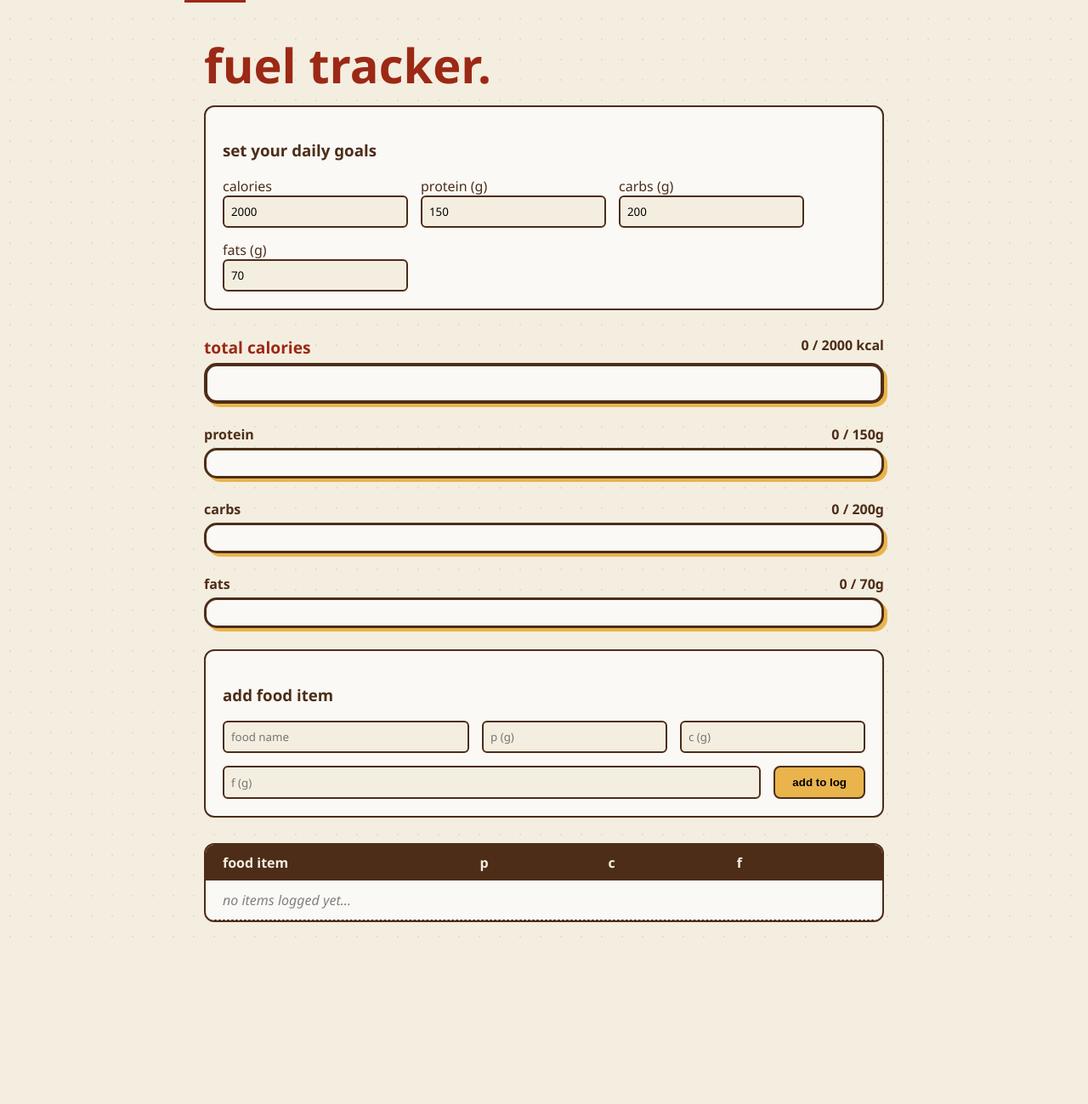
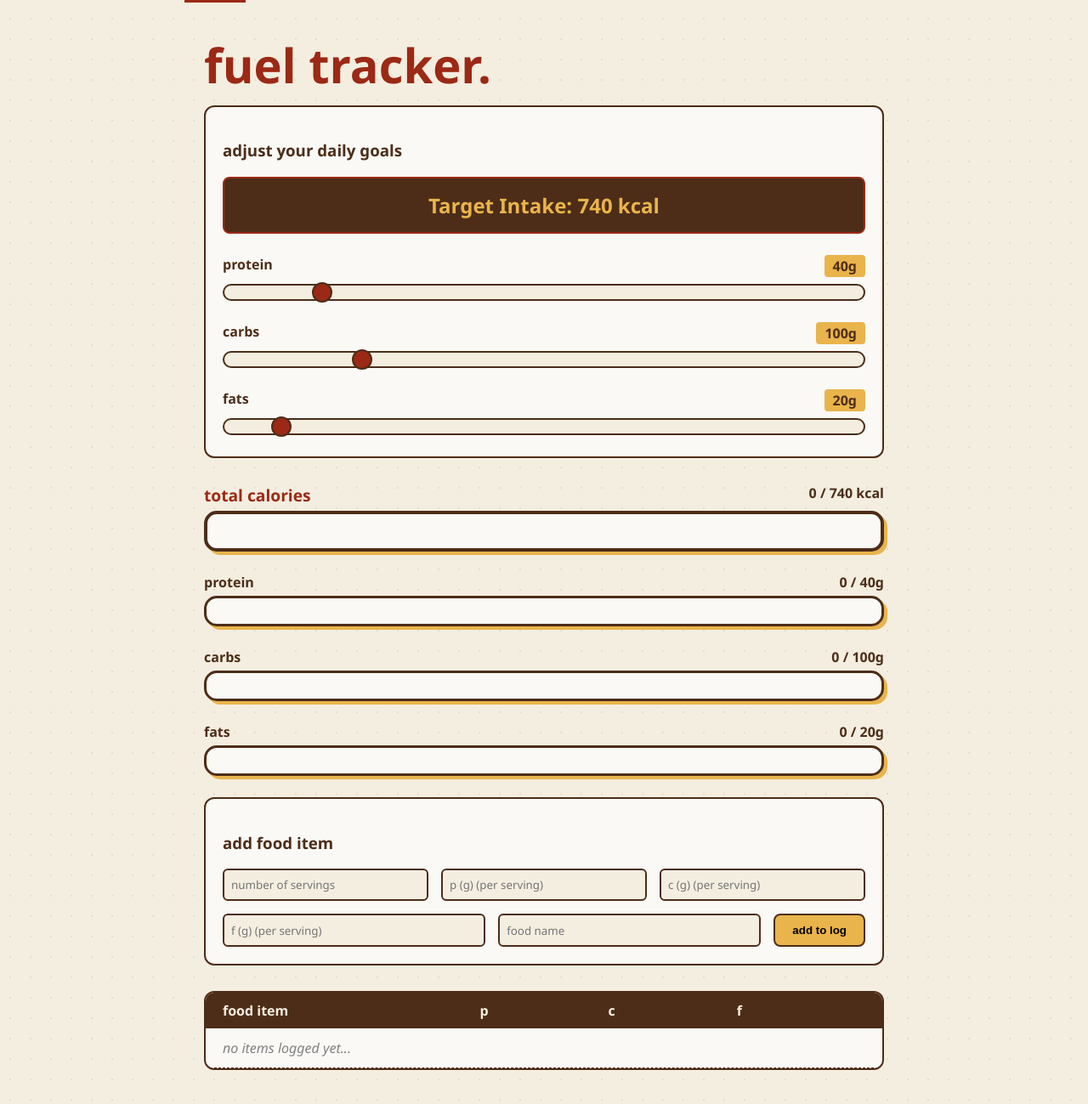
Before and after one commit to brippy207/Workout_App, a Django app: page /nutrition/ in a window 1280 px wide. Shown: the part 62-1361 px from the top of the page at 85% size. Before the commit the page ends 1165 px from the top, so only its background shows below. Run offline with Django 5.2, Linux system fonts and the light colour scheme.

Commit message:
Changed UI elements in nutrition.html and added servings logic to food log.

```diff
--- a/tracker/templates/tracker/nutrition.html
+++ b/tracker/templates/tracker/nutrition.html
@@ -88,6 +88,65 @@
             border-radius: 8px;
         }
 
+        /* Container for the calculated calorie display */
+        .cal-display-70s {
+            background: var(--wood);
+            color: var(--mustard);
+            padding: 15px;
+            border-radius: 8px;
+            text-align: center;
+            font-size: 1.5rem;
+            font-weight: bold;
+            margin-bottom: 25px;
+            border: 2px solid var(--burnt-orange);
+        }
+
+        .slider-grid {
+            display: flex;
+            flex-direction: column;
+            gap: 20px;
+        }
+
+        .slider-header {
+            display: flex;
+            justify-content: space-between;
+            margin-bottom: 8px;
+            font-weight: bold;
+            text-transform: lowercase;
+        }
+
+        .value-badge {
+            background: var(--mustard);
+            padding: 2px 10px;
+            border-radius: 4px;
+            color: var(--wood);
+        }
+
+        /* The Slider Track and Thumb */
+        .retro-slider {
+            -webkit-appearance: none;
+            width: 100%; /* This makes it take up the full width of its parent */
+            height: 12px;
+            background: var(--cream);
+            border: 2px solid var(--wood);
+            border-radius: 10px;
+            outline: none;
+            /* New properties to fix centering */
+            margin: 0;
+            box-sizing: border-box;
+        }
+
+        .retro-slider::-webkit-slider-thumb {
+            -webkit-appearance: none;
+            appearance: none;
+            width: 24px;
+            height: 24px;
+            background: var(--burnt-orange);
+            cursor: pointer;
+            border: 2px solid var(--wood);
+            border-radius: 50%;
+        }
+
         @keyframes slideIn {
             from { opacity: 0; transform: translateY(-10px); }
             to { opacity: 1; transform: translateY(0); }
@@ -106,24 +165,37 @@
         <div class="container">
         <h1>fuel tracker.</h1>
 
-        <div class="settings-card">
-            <h3>set your daily goals</h3>
-            <div class="input-row">
-                <div class="input-group">
-                    <label>calories</label>
-                    <input type="number" id="goal-cal" value="2000" onchange="updateBars()">
+       <div class="settings-card">
+            <h3>adjust your daily goals</h3>
+
+            <div class="cal-display-70s">
+                <label>Target Intake:</label>
+                <span id="goal-cal-display">740</span> kcal
+            </div>
+
+            <div class="slider-grid">
+                <div class="slider-group">
+                    <div class="slider-header">
+                        <label>protein</label>
+                        <span class="value-badge"><span id="val-p">40</span>g</span>
+                    </div>
+                    <input type="range" id="goal-p" min="0" max="300" value="40" class="retro-slider" oninput="updateBars()">
                 </div>
-                <div class="input-group">
-                    <label>protein (g)</label>
-                    <input type="number" id="goal-p" value="150" onchange="updateBars()">
+
+                <div class="slider-group">
+                    <div class="slider-header">
+                        <label>carbs</label>
+                        <span class="value-badge"><span id="val-c">100</span>g</span>
+                    </div>
+                    <input type="range" id="goal-c" min="0" max="500" value="100" class="retro-slider" oninput="updateBars()">
                 </div>
-                <div class="input-group">
-                    <label>carbs (g)</label>
-                    <input type="number" id="goal-c" value="200" onchange="updateBars()">
-                </div>
-                <div class="input-group">
-                    <label>fats (g)</label>
-                    <input type="number" id="goal-f" value="70" onchange="updateBars()">
+
+                <div class="slider-group">
+                    <div class="slider-header">
+                        <label>fats</label>
+                        <span class="value-badge"><span id="val-f">20</span>g</span>
+                    </div>
+                    <input type="range" id="goal-f" min="0" max="300" value="20" class="retro-slider" oninput="updateBars()">
                 </div>
             </div>
         </div>
@@ -163,10 +235,11 @@
         <div class="settings-card">
             <h3>add food item</h3>
             <div class="input-row">
-                <input type="text" id="food-name" placeholder="food name" style="flex: 2;">
-                <input type="number" id="add-p" placeholder="p (g)" style="flex: 1;">
-                <input type="number" id="add-c" placeholder="c (g)" style="flex: 1;">
-                <input type="number" id="add-f" placeholder="f (g)" style="flex: 1;">
+                <input type="number" id="add-s" placeholder="number of servings" style="flex: 1;">
+                <input type="number" id="add-p" placeholder="p (g) (per serving)" style="flex: 1;">
+                <input type="number" id="add-c" placeholder="c (g) (per serving)" style="flex: 1;">
+                <input type="number" id="add-f" placeholder="f (g) (per serving)" style="flex: 1;">
+                <input type="text" id="food-name" placeholder="food name" style="flex: 1;">
                 <button class="btn-add" onclick="addFood()">add to log</button>
             </div>
         </div>
@@ -187,35 +260,52 @@
     let currentP = 0; let currentC = 0; let currentF = 0;
 
     function updateBars() {
-        // Get Goals
-        const goalCal = document.getElementById('goal-cal').value || 1;
-        const goalP = document.getElementById('goal-p').value || 1;
-        const goalC = document.getElementById('goal-c').value || 1;
-        const goalF = document.getElementById('goal-f').value || 1;
+        // 1. Get values from the Sliders
+        const gP = parseInt(document.getElementById('goal-p').value);
+        const gC = parseInt(document.getElementById('goal-c').value);
+        const gF = parseInt(document.getElementById('goal-f').value);
 
-        // Calculate Current Total Calories
+        // 2. Update the number text next to the sliders
+        document.getElementById('val-p').innerText = gP;
+        document.getElementById('val-c').innerText = gC;
+        document.getElementById('val-f').innerText = gF;
+
+        // 3. Calculate the total Calorie Goal
+        const totalGoalCal = (gP * 4) + (gC * 4) + (gF * 9);
+
+        // 4. Update the Big Calorie Display
+        document.getElementById('goal-cal-display').innerText = totalGoalCal;
+
+        // 5. Calculate current calories consumed (from your global currentP, etc.)
         const currentCal = (currentP * 4) + (currentC * 4) + (currentF * 9);
 
-        // Update Text labels
-        document.getElementById('cal-text').innerText = `${currentCal} / ${goalCal} kcal`;
-        document.getElementById('p-text').innerText = `${currentP} / ${goalP}g`;
-        document.getElementById('c-text').innerText = `${currentC} / ${goalC}g`;
-        document.getElementById('f-text').innerText = `${currentF} / ${goalF}g`;
+        // 6. Update the progress bar text labels
+        document.getElementById('cal-text').innerText = `${currentCal} / ${totalGoalCal} kcal`;
+        document.getElementById('p-text').innerText = `${currentP} / ${gP}g`;
+        document.getElementById('c-text').innerText = `${currentC} / ${gC}g`;
+        document.getElementById('f-text').innerText = `${currentF} / ${gF}g`;
 
-        // Update Bar Widths
-        document.getElementById('cal-bar').style.width = Math.min((currentCal / goalCal) * 100, 100) + '%';
-        document.getElementById('p-bar').style.width = Math.min((currentP / goalP) * 100, 100) + '%';
-        document.getElementById('c-bar').style.width = Math.min((currentC / goalC) * 100, 100) + '%';
-        document.getElementById('f-bar').style.width = Math.min((currentF / goalF) * 100, 100) + '%';
+        // 7. Update Bar Widths
+        const getWidth = (curr, goal) => (goal > 0) ? Math.min((curr / goal) * 100, 100) : 0;
+
+        document.getElementById('cal-bar').style.width = getWidth(currentCal, totalGoalCal) + '%';
+        document.getElementById('p-bar').style.width = getWidth(currentP, gP) + '%';
+        document.getElementById('c-bar').style.width = getWidth(currentC, gC) + '%';
+        document.getElementById('f-bar').style.width = getWidth(currentF, gF) + '%';
     }
 
+    // Call on load to initialize values
+    window.onload = updateBars;
+
     function addFood() {
-        const name = document.getElementById('food-name').value || "unnamed item";
+        const s = parseInt(document.getElementById('add-s').value || 0);
+        const name = (document.getElementById('food-name').value + " (" + String(s) + " servings)") || "unnamed item";
         const p = parseInt(document.getElementById('add-p').value || 0);
         const c = parseInt(document.getElementById('add-c').value || 0);
         const f = parseInt(document.getElementById('add-f').value || 0);
 
-        currentP += p; currentC += c; currentF += f;
+
+        currentP += (p*s); currentC += (p*s); currentF += (f*s);
         updateBars();
 
         const logList = document.getElementById('food-log-list');
@@ -223,7 +313,7 @@
 
         const entry = document.createElement('div');
         entry.className = 'log-entry';
-        entry.innerHTML = `<span>${name.toLowerCase()}</span><span>${p}g</span><span>${c}g</span><span>${f}g</span>`;
+        entry.innerHTML = `<span>${name.toLowerCase()}</span><span>${p*s}g</span><span>${c*s}g</span><span>${f*s}g</span>`;
         logList.prepend(entry);
 
         // Clear Inputs
@@ -231,6 +321,7 @@
         document.getElementById('add-p').value = '';
         document.getElementById('add-c').value = '';
         document.getElementById('add-f').value = '';
+        document.getElementById('add-s').value = '';
     }
     </script>
 </body>
```
